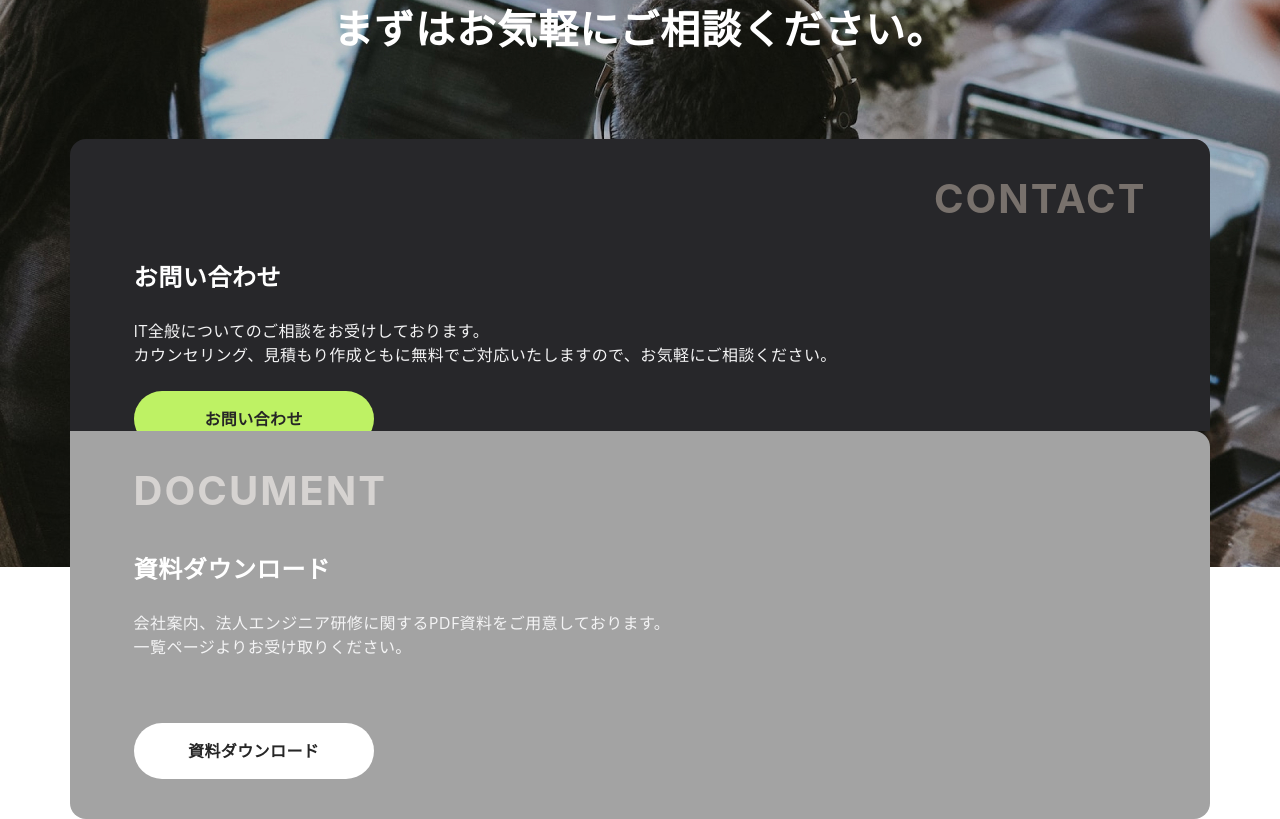
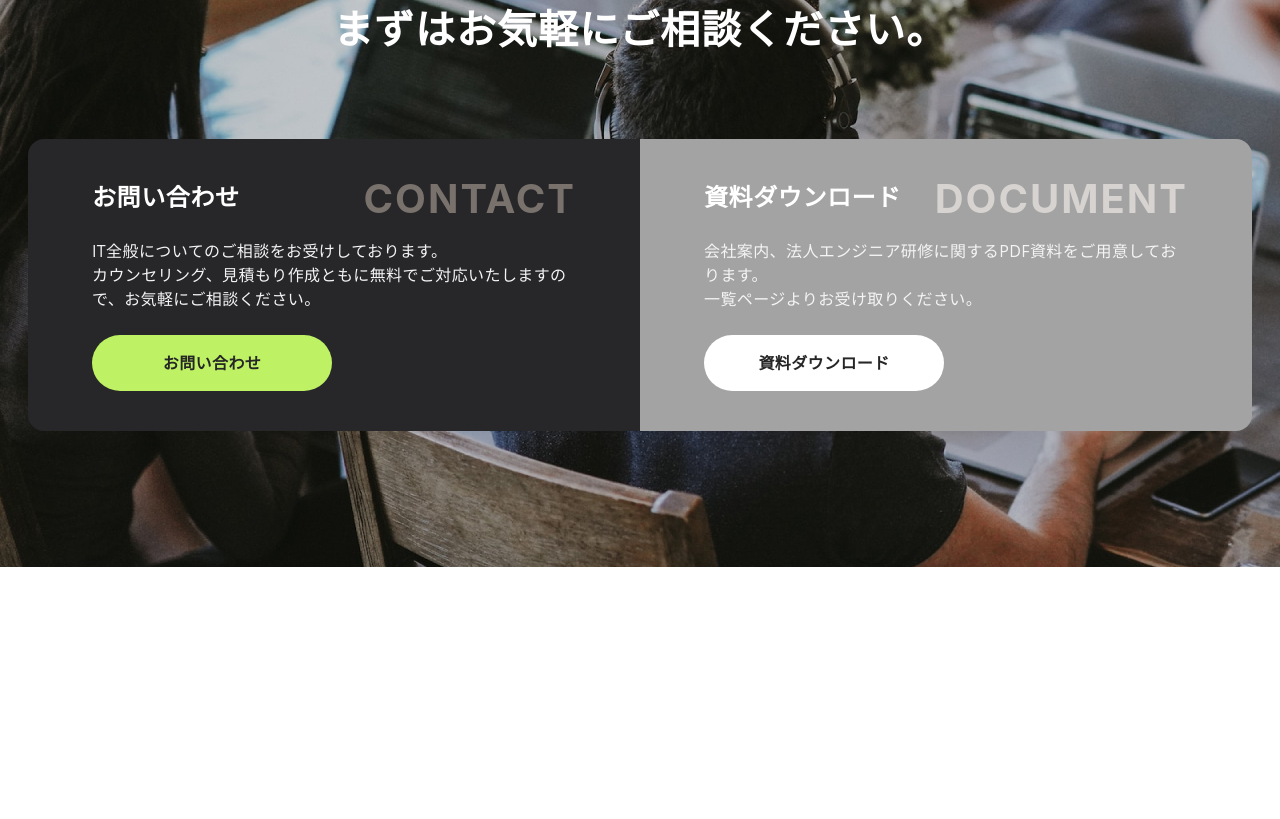
Before and after one commit to nakatatsu77/DesignComp-Task, a Next.js app: page / in a window 1280 px wide. Shown: the part 3940-4759 px from the top of the page. After the commit the page ends 4507 px from the top, so only its background shows below. Built offline with nearby package versions, Linux system fonts and the light colour scheme.

Commit message:
contact部分作成

```diff
--- a/src/components/contact/Contact.css
+++ b/src/components/contact/Contact.css
@@ -0,0 +1,3 @@
+.contact-wrapper {
+  display: flex;
+}
--- a/src/components/contact/Contact.tsx
+++ b/src/components/contact/Contact.tsx
@@ -10,16 +10,16 @@ export function Contact() {
             <br />
             まずはお気軽にご相談ください。
           </div>
-          <div className="self-stretch h-[688px] flex-col justify-start items-start flex md:h-auto ">
-            <div className="self-stretch h-[356px] px-6 py-10 bg-zinc-800 rounded-tl-2xl rounded-tr-2xl flex-col justify-start items-end gap-10 flex md:flex-1 md:h-auto md:px-16 md:py-10 md:inline-flex">
-              <div className="justify-start items-start inline-flex">
+          <div className="contact-wrapper self-stretch flex-col justify-start items-start flex md:h-auto md:flex-row">
+            <div className="self-stretch px-6 py-10 bg-zinc-800 rounded-tl-2xl rounded-tr-2xl flex-col justify-start items-end gap-10 flex md:flex-1 md:h-auto md:px-16 md:py-10 md:inline-flex md:rounded-bl-2xl md:rounded-tr-none">
+              <div className="justify-start items-start inline-flex absolute">
                 <div className="text-stone-500 text-[40px] font-bold font-['Inter'] leading-10 tracking-wider">
                   CONTACT
                 </div>
               </div>
-              <div className="self-stretch h-[180px] flex-col justify-start items-start gap-6 flex md:h-[132px] ">
+              <div className="self-stretch flex-col justify-start items-start gap-6 flex ">
                 <div className="self-stretch h-9 flex-col justify-start items-start flex">
-                  <div className="text-white text-2xl font-bold font-['Noto Sans JP'] leading-9 tracking-wide">
+                  <div className="text-white text-2xl font-bold font-['Noto Sans JP'] leading-9 tracking-wide z-10">
                     お問い合わせ
                   </div>
                 </div>
@@ -28,33 +28,35 @@ export function Contact() {
                   <br />
                   カウンセリング、見積もり作成ともに無料でご対応いたしますので、お気軽にご相談ください。
                 </div>
-              <div className="w-60 px-8 py-4 bg-lime-300 rounded-full justify-center items-center inline-flex">
-                <div className="flex-1 text-center text-neutral-800 text-base font-bold font-['Noto Sans JP'] leading-normal tracking-wide">
-                  お問い合わせ
+                <div className="w-60 px-8 py-4 bg-lime-300 rounded-full justify-center items-center inline-flex">
+                  <div className="flex-1 text-center text-neutral-800 text-base font-bold font-['Noto Sans JP'] leading-normal tracking-wide">
+                    お問い合わせ
+                  </div>
                 </div>
               </div>
-              </div>
             </div>
-            <div className="self-stretch h-[332px] px-6 py-10 bg-neutral-500 rounded-bl-2xl rounded-br-2xl flex-col justify-start items-start gap-10 flex md:flex-1 md:h-auto md:px-16 md:bg-neutral-400 md:rounded-tr-2xl md:inline-flex">
-              <div className="justify-start items-start inline-flex">
+            <div className="self-stretch px-6 py-10 bg-neutral-500 rounded-bl-2xl rounded-br-2xl flex-col justify-start items-end gap-10 flex md:flex-1 md:h-auto md:px-16 md:bg-neutral-400 md:rounded-tr-2xl md:inline-flex md:rounded-bl-none">
+              <div className="justify-start items-start inline-flex absolute">
                 <div className="text-neutral-400 text-[40px] font-bold font-['Inter'] leading-10 tracking-wider md:text-stone-300">
                   DOCUMENT
                 </div>
               </div>
-              <div className="self-stretch h-[156px] flex-col justify-start items-start gap-6 flex md:h-[132px]">
-                <div className="self-stretch text-white text-2xl font-bold font-['Noto Sans JP'] leading-9 tracking-wide">
-                  資料ダウンロード
+              <div className="self-stretch flex-col justify-start items-start gap-6 flex md:h-[132px]">
+                <div className="self-stretch h-9 flex-col justify-start items-start flex">
+                  <div className="text-white text-2xl font-bold font-['Noto Sans JP'] leading-9 tracking-wide z-10">
+                    資料ダウンロード
+                  </div>
                 </div>
                 <div className="self-stretch text-zinc-100 text-base font-medium font-['Noto Sans JP'] leading-normal tracking-wide">
                   会社案内、法人エンジニア研修に関するPDF資料をご用意しております。
                   <br />
                   一覧ページよりお受け取りください。
                 </div>
-              </div>
               <div className="w-60 px-8 py-4 bg-white rounded-full justify-center items-center inline-flex">
                 <div className="flex-1 text-center text-neutral-800 text-base font-bold font-['Noto Sans JP'] leading-normal tracking-wide">
                   資料ダウンロード
                 </div>
+              </div>
               </div>
             </div>
           </div>
```
